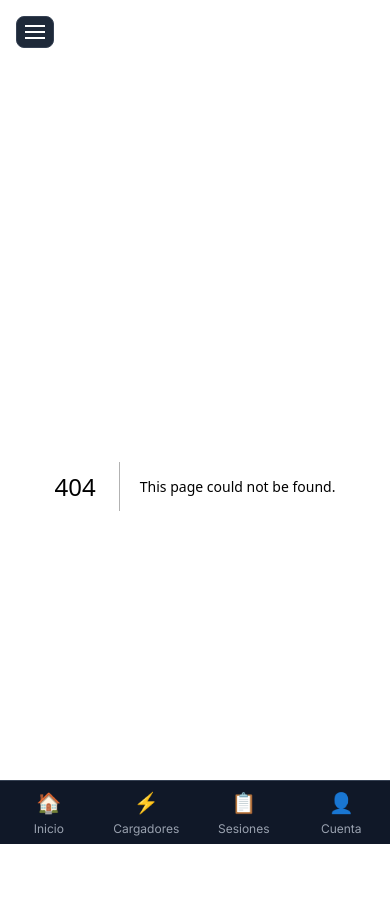
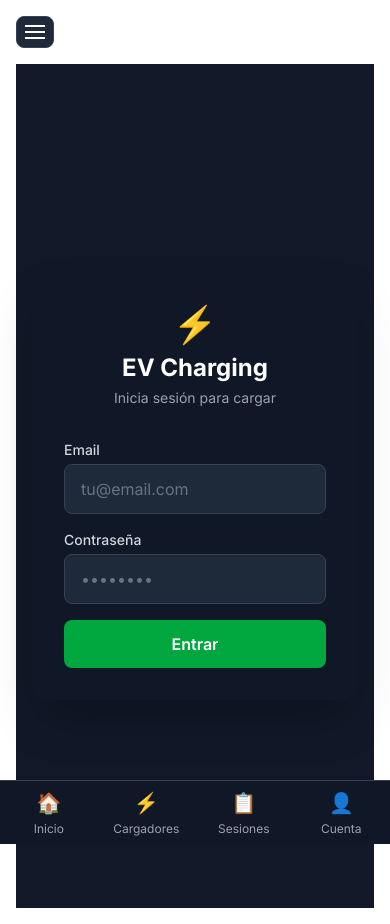
Before and after one commit to crisenri92/ev-charging-admin, a Next.js app: page /mobile/login in a window 390 px wide. Before the commit this address had no page. Built offline with nearby package versions, Linux system fonts and the light colour scheme; no server answers.

Commit message:
fix: mobile auth Bearer token, mobile login page, dashboard column names

```diff
--- /dev/null
+++ b/src/app/mobile/login/page.tsx
@@ -0,0 +1,61 @@
+'use client'
+import { useState } from 'react'
+import { useRouter } from 'next/navigation'
+import { createClient } from '@supabase/supabase-js'
+
+const supabase = createClient(
+  process.env.NEXT_PUBLIC_SUPABASE_URL!,
+  process.env.NEXT_PUBLIC_SUPABASE_ANON_KEY!
+)
+
+export default function MobileLoginPage() {
+  const router = useRouter()
+  const [email, setEmail] = useState('')
+  const [password, setPassword] = useState('')
+  const [error, setError] = useState('')
+  const [loading, setLoading] = useState(false)
+
+  const handleSubmit = async (e: React.FormEvent) => {
+    e.preventDefault()
+    setLoading(true)
+    setError('')
+    const { error } = await supabase.auth.signInWithPassword({ email, password })
+    if (error) {
+      setError(error.message)
+    } else {
+      router.push('/mobile')
+    }
+    setLoading(false)
+  }
+
+  return (
+    <div className="min-h-screen flex items-center justify-center p-4" style={{ background: '#111827' }}>
+      <div className="bg-gray-900 rounded-2xl shadow-2xl p-8 w-full max-w-sm">
+        <div className="text-center mb-8">
+          <span className="text-4xl">⚡</span>
+          <h1 className="text-2xl font-bold text-white mt-2">EV Charging</h1>
+          <p className="text-gray-400 text-sm mt-1">Inicia sesión para cargar</p>
+        </div>
+        <form onSubmit={handleSubmit} className="space-y-4">
+          <div>
+            <label className="block text-sm font-medium text-gray-300 mb-1">Email</label>
+            <input type="email" value={email} onChange={e => setEmail(e.target.value)}
+              className="w-full px-4 py-3 bg-gray-800 border border-gray-700 rounded-lg text-white placeholder-gray-500 focus:outline-none focus:border-green-500"
+              placeholder="tu@email.com" required />
+          </div>
+          <div>
+            <label className="block text-sm font-medium text-gray-300 mb-1">Contraseña</label>
+            <input type="password" value={password} onChange={e => setPassword(e.target.value)}
+              className="w-full px-4 py-3 bg-gray-800 border border-gray-700 rounded-lg text-white placeholder-gray-500 focus:outline-none focus:border-green-500"
+              placeholder="••••••••" required />
+          </div>
+          {error && <p className="text-red-400 text-sm">{error}</p>}
+          <button type="submit" disabled={loading}
+            className="w-full py-3 bg-green-600 hover:bg-green-500 disabled:opacity-50 text-white font-semibold rounded-lg transition-colors">
+            {loading ? 'Entrando...' : 'Entrar'}
+          </button>
+        </form>
+      </div>
+    </div>
+  )
+}
--- a/src/app/mobile/page.tsx
+++ b/src/app/mobile/page.tsx
@@ -4,25 +4,27 @@ import { createClient } from '@supabase/supabase-js'
 import { useRouter } from 'next/navigation'
 
 const supabase = createClient(
-  process.env.NEXT_PUBLIC_SUPABASE_URL,
-  process.env.NEXT_PUBLIC_SUPABASE_ANON_KEY
+  process.env.NEXT_PUBLIC_SUPABASE_URL!,
+  process.env.NEXT_PUBLIC_SUPABASE_ANON_KEY!
 )
 
 export default function MobilePage() {
   const [chargers, setChargers] = useState([])
   const [loading, setLoading] = useState(true)
   const [loadingCharger, setLoadingCharger] = useState(null)
+  const [successMsg, setSuccessMsg] = useState('')
   const router = useRouter()
 
   useEffect(() => {
-    checkSession(); fetchChargers()
+    checkSession()
+    fetchChargers()
     const iv = setInterval(fetchChargers, 15000)
     return () => clearInterval(iv)
   }, [])
 
   async function checkSession() {
     const { data: { session } } = await supabase.auth.getSession()
-    if (!session) router.push('/login')
+    if (!session) router.push('/mobile/login')
   }
 
   async function fetchChargers() {
@@ -33,15 +35,30 @@ export default function MobilePage() {
 
   async function startCharge(chargerId) {
     setLoadingCharger(chargerId)
+    setSuccessMsg('')
     try {
+      const { data: { session } } = await supabase.auth.getSession()
+      if (!session) { router.push('/mobile/login'); return }
+
       const res = await fetch('/api/charging/start', {
         method: 'POST',
-        headers: { 'Content-Type': 'application/json' },
+        headers: {
+          'Content-Type': 'application/json',
+          'Authorization': `Bearer ${session.access_token}`,
+        },
         body: JSON.stringify({ chargerId }),
       })
       const data = await res.json()
-      if (data.url) window.location.href = data.url
-      else alert('Error: ' + (data.error || 'unknown'))
+      if (res.status === 402) {
+        router.push('/wallet')
+        return
+      }
+      if (!res.ok) {
+        alert('Error: ' + (data.error || 'desconocido'))
+        return
+      }
+      setSuccessMsg(`✅ Carga iniciada en ${data.chargerName || chargerId}. Saldo restante: $${data.balance?.toFixed(2)}`)
+      fetchChargers()
     } catch { alert('Error de conexion') }
     finally { setLoadingCharger(null) }
   }
@@ -49,19 +66,41 @@ export default function MobilePage() {
   const available = chargers.filter(c => c.status === 'available')
   const unavailable = chargers.filter(c => c.status !== 'available')
 
-  if (loading) return <div className="min-h-screen flex items-center justify-center" style={{background:'#111827'}}><p className="text-gray-400">Cargando...</p></div>
+  if (loading) return (
+    <div className="min-h-screen flex items-center justify-center" style={{ background: '#111827' }}>
+      <p className="text-gray-400">Cargando...</p>
+    </div>
+  )
 
   return (
-    <div className="min-h-screen text-white pb-20 px-4 pt-6" style={{background:'#111827'}}>
-      <h1 className="text-xl font-bold mb-6">⚡ Cargadores EV</h1>
+    <div className="min-h-screen text-white pb-20 px-4 pt-6" style={{ background: '#111827' }}>
+      <div className="flex items-center justify-between mb-6">
+        <h1 className="text-xl font-bold">⚡ Cargadores EV</h1>
+        <button onClick={() => router.push('/wallet')}
+          className="text-sm text-green-400 border border-green-700 px-3 py-1 rounded-lg">
+          Mi Wallet
+        </button>
+      </div>
+
+      {successMsg && (
+        <div className="mb-4 bg-green-900 border border-green-500 rounded-xl p-3 text-sm text-green-300">
+          {successMsg}
+        </div>
+      )}
+
       <section className="mb-8">
         <h2 className="text-sm font-semibold text-green-400 uppercase mb-3">Disponibles ({available.length})</h2>
-        {available.length === 0 ? <p className="text-gray-500 text-sm">No hay cargadores disponibles</p> : (
+        {available.length === 0
+          ? <p className="text-gray-500 text-sm">No hay cargadores disponibles</p>
+          : (
             <div className="space-y-3">
               {available.map(c => (
                 <div key={c.id} className="bg-gray-800 border border-gray-700 rounded-xl p-4">
                   <div className="flex items-start justify-between mb-3">
-                  <div><p className="font-semibold">{c.name}</p><p className="text-sm text-gray-400">{c.location}</p></div>
+                    <div>
+                      <p className="font-semibold">{c.name}</p>
+                      <p className="text-sm text-gray-400">{c.location}</p>
+                    </div>
                     <span className="text-xs bg-green-900 text-green-400 px-2 py-1 rounded-full">Disponible</span>
                   </div>
                   <button onClick={() => startCharge(c.id)} disabled={!!loadingCharger}
@@ -74,13 +113,17 @@ export default function MobilePage() {
             </div>
           )}
       </section>
+
       <section>
         <h2 className="text-sm font-semibold text-gray-500 uppercase mb-3">No disponibles ({unavailable.length})</h2>
         <div className="space-y-3">
           {unavailable.map(c => (
             <div key={c.id} className="bg-gray-800 border border-gray-700 rounded-xl p-4 opacity-60">
               <div className="flex items-start justify-between">
-                <div><p className="font-semibold">{c.name}</p><p className="text-sm text-gray-400">{c.location}</p></div>
+                <div>
+                  <p className="font-semibold">{c.name}</p>
+                  <p className="text-sm text-gray-400">{c.location}</p>
+                </div>
                 <span className="text-xs bg-gray-700 text-gray-400 px-2 py-1 rounded-full capitalize">{c.status}</span>
               </div>
             </div>
--- a/src/app/page.tsx
+++ b/src/app/page.tsx
@@ -61,12 +61,12 @@ export default function DashboardPage() {
           const firstDay = new Date(now.getFullYear(), now.getMonth(), 1).toISOString()
           const { data: sessions, error } = await supabase
             .from('charging_sessions')
-            .select('kwh_delivered, amount_charged, started_at')
+            .select('energy_kwh, cost, started_at')
             .gte('started_at', firstDay)
           if (!error && sessions) {
             hasSessions = true
-            totalKwh = sessions.reduce((a, s) => a + (s.kwh_delivered ?? 0), 0)
-            monthRevenue = sessions.reduce((a, s) => a + (s.amount_charged ?? 0), 0)
+            totalKwh = sessions.reduce((a, s) => a + (s.energy_kwh ?? 0), 0)
+            monthRevenue = sessions.reduce((a, s) => a + (s.cost ?? 0), 0)
           }
         } catch (_) {}
 
```
Lines whose indentation alone changed are shown as unchanged.
